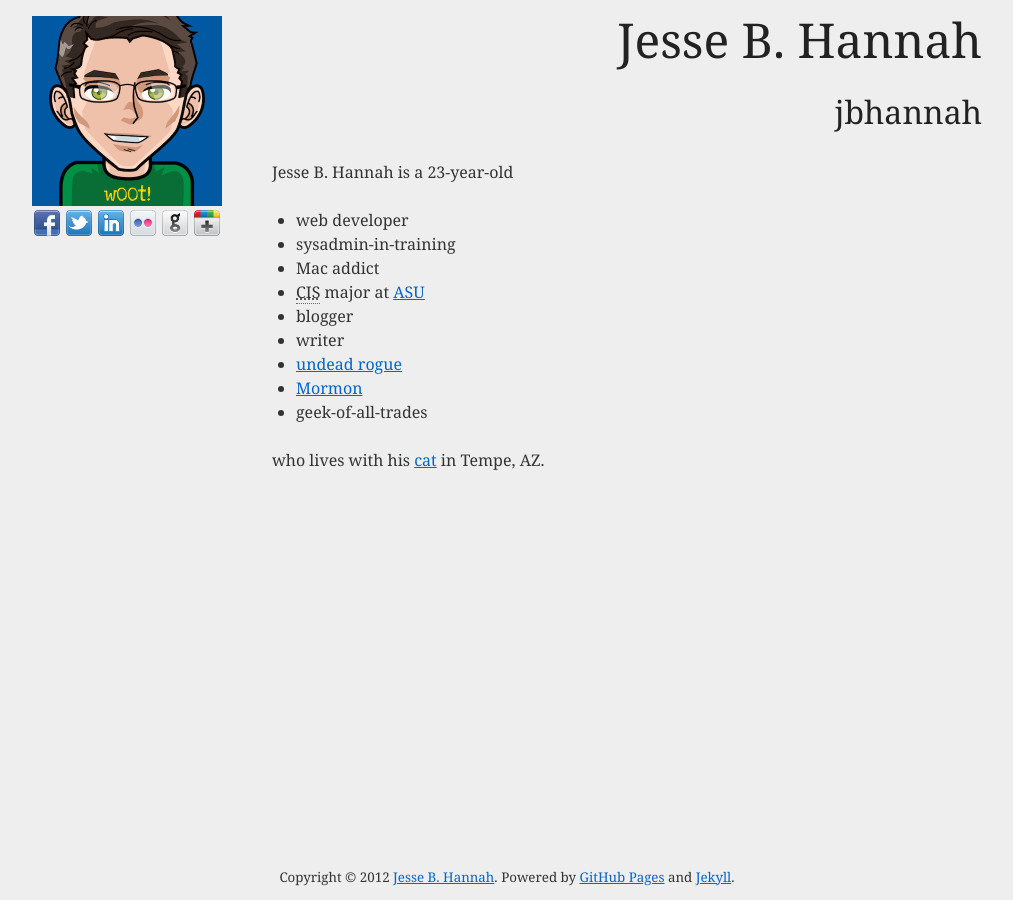
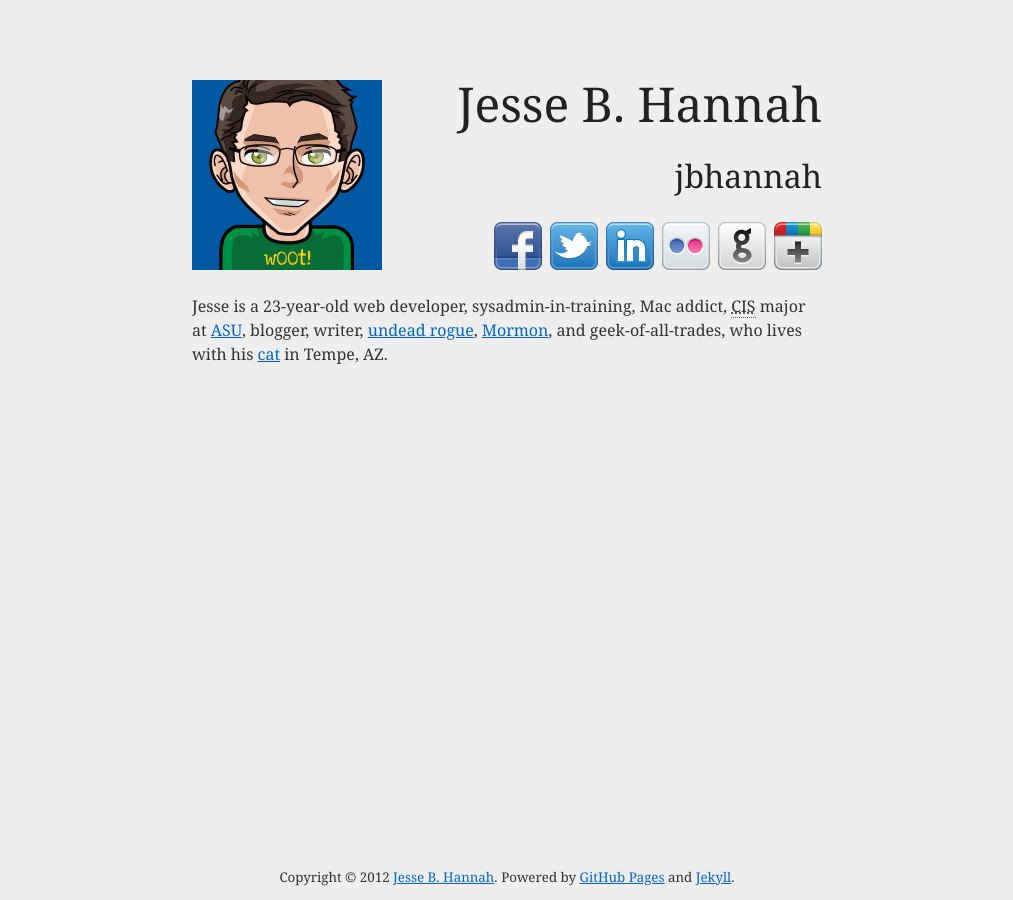
Before and after one commit to jbhannah/jbhannah.net-jekyll, a Jekyll site: the page built from index.md, in a window 1280 px wide. Shown: the whole page, without its empty margins (133-1146 px from the left). Built offline with Jekyll 4.4.1, drawn with Linux system fonts in a browser that asks for light colours; nearby versions of some CDN libraries; some web fonts are replaced.

Commit message:
Index page styling

```diff
--- a/css/screen.css
+++ b/css/screen.css
@@ -1420,3 +1420,137 @@ body footer#footer {
   text-align: center;
   font-size: smaller;
 }
+
+/* line 3, ../sass/partials/_index.scss */
+body.index div#root div#root_header {
+  padding-top: 5em;
+}
+/* line 7, ../sass/partials/_index.scss */
+body.index div#root div#main {
+  display: inline;
+  float: left;
+  margin-right: 0;
+  width: 630px;
+  padding-left: 160px;
+  padding-right: 160px;
+}
+/* line 147, ../../../.rvm/gems/ruby-1.9.3-p194@jbhannah.github.com/gems/compass-0.13.alpha.0/frameworks/blueprint/stylesheets/blueprint/_grid.scss */
+* html body.index div#root div#main {
+  overflow-x: hidden;
+}
+/* line 12, ../sass/partials/_index.scss */
+body.index div#root div#main header#header {
+  display: inline;
+  float: left;
+  margin-right: 0;
+  width: 630px;
+  height: 190px;
+  margin-bottom: 1.5em;
+}
+/* line 147, ../../../.rvm/gems/ruby-1.9.3-p194@jbhannah.github.com/gems/compass-0.13.alpha.0/frameworks/blueprint/stylesheets/blueprint/_grid.scss */
+* html body.index div#root div#main header#header {
+  overflow-x: hidden;
+}
+/* line 18, ../sass/partials/_index.scss */
+body.index div#root div#main header#header hgroup#site_title {
+  display: inline;
+  float: left;
+  margin-right: 0;
+  width: 430px;
+  padding-left: 200px;
+}
+/* line 147, ../../../.rvm/gems/ruby-1.9.3-p194@jbhannah.github.com/gems/compass-0.13.alpha.0/frameworks/blueprint/stylesheets/blueprint/_grid.scss */
+* html body.index div#root div#main header#header hgroup#site_title {
+  overflow-x: hidden;
+}
+/* line 24, ../sass/partials/_index.scss */
+body.index div#root div#main section#content {
+  display: inline;
+  float: left;
+  margin-right: 0;
+  width: 630px;
+}
+/* line 147, ../../../.rvm/gems/ruby-1.9.3-p194@jbhannah.github.com/gems/compass-0.13.alpha.0/frameworks/blueprint/stylesheets/blueprint/_grid.scss */
+* html body.index div#root div#main section#content {
+  overflow-x: hidden;
+}
+/* line 29, ../sass/partials/_index.scss */
+body.index div#root aside#sidebar {
+  display: inline;
+  float: left;
+  margin-right: 0;
+  width: 630px;
+  display: inline;
+  float: left;
+  position: relative;
+  margin-left: -790px;
+  position: relative;
+}
+/* line 147, ../../../.rvm/gems/ruby-1.9.3-p194@jbhannah.github.com/gems/compass-0.13.alpha.0/frameworks/blueprint/stylesheets/blueprint/_grid.scss */
+* html body.index div#root aside#sidebar {
+  overflow-x: hidden;
+}
+/* line 35, ../sass/partials/_index.scss */
+body.index div#root aside#sidebar nav#social_menu {
+  display: inline;
+  float: left;
+  margin-right: 0;
+  width: 430px;
+  clear: none;
+  position: absolute;
+  bottom: 0;
+}
+/* line 147, ../../../.rvm/gems/ruby-1.9.3-p194@jbhannah.github.com/gems/compass-0.13.alpha.0/frameworks/blueprint/stylesheets/blueprint/_grid.scss */
+* html body.index div#root aside#sidebar nav#social_menu {
+  overflow-x: hidden;
+}
+/* line 42, ../sass/partials/_index.scss */
+body.index div#root aside#sidebar nav#social_menu ul {
+  margin: 0;
+  padding: 0;
+  border: 0;
+  overflow: hidden;
+  *zoom: 1;
+  float: right;
+}
+/* line 60, ../../../.rvm/gems/ruby-1.9.3-p194@jbhannah.github.com/gems/compass-0.13.alpha.0/frameworks/compass/stylesheets/compass/typography/lists/_horizontal-list.scss */
+body.index div#root aside#sidebar nav#social_menu ul li {
+  list-style-image: none;
+  list-style-type: none;
+  margin-left: 0;
+  white-space: nowrap;
+  display: inline;
+  float: left;
+  padding-left: 4px;
+  padding-right: 4px;
+}
+/* line 48, ../../../.rvm/gems/ruby-1.9.3-p194@jbhannah.github.com/gems/compass-0.13.alpha.0/frameworks/compass/stylesheets/compass/typography/lists/_horizontal-list.scss */
+body.index div#root aside#sidebar nav#social_menu ul li:first-child, body.index div#root aside#sidebar nav#social_menu ul li.first {
+  padding-left: 0;
+}
+/* line 49, ../../../.rvm/gems/ruby-1.9.3-p194@jbhannah.github.com/gems/compass-0.13.alpha.0/frameworks/compass/stylesheets/compass/typography/lists/_horizontal-list.scss */
+body.index div#root aside#sidebar nav#social_menu ul li:last-child {
+  padding-right: 0;
+}
+/* line 50, ../../../.rvm/gems/ruby-1.9.3-p194@jbhannah.github.com/gems/compass-0.13.alpha.0/frameworks/compass/stylesheets/compass/typography/lists/_horizontal-list.scss */
+body.index div#root aside#sidebar nav#social_menu ul li.last {
+  padding-right: 0;
+}
+/* line 48, ../sass/partials/_index.scss */
+body.index div#root aside#sidebar nav#social_menu ul li:first-child {
+  padding-left: 0;
+}
+/* line 52, ../sass/partials/_index.scss */
+body.index div#root aside#sidebar nav#social_menu ul li:last-child {
+  padding-right: 0;
+}
+/* line 56, ../sass/partials/_index.scss */
+body.index div#root aside#sidebar nav#social_menu ul li a {
+  display: block;
+  height: 48px;
+  width: 48px;
+}
+/* line 61, ../sass/partials/_index.scss */
+body.index div#root aside#sidebar nav#social_menu ul li a img.social_icon {
+  width: 48px;
+}
--- a/index.md
+++ b/index.md
@@ -3,18 +3,16 @@ layout: default
 body_class: index
 ---
 
-{{ site.name }} is a 23-year-old
-
-*  web developer
-*  sysadmin-in-training
-*  Mac addict
-*  CIS major at [ASU](http://www.asu.edu/)
-*  blogger
-*  writer
-*  [undead rogue](http://us.battle.net/wow/en/character/earthen-ring/Adarystus/)
-*  [Mormon](https://mormonorg.lds.org/me/18K9/)
-*  geek-of-all-trades
-
+Jesse is a 23-year-old
+web developer,
+sysadmin-in-training,
+Mac addict,
+CIS major at [ASU](http://www.asu.edu/),
+blogger,
+writer,
+[undead rogue](http://us.battle.net/wow/en/character/earthen-ring/Adarystus/),
+[Mormon](https://mormonorg.lds.org/me/18K9/), and
+geek-of-all-trades,
 who lives with his [cat](http://www.flickr.com/photos/jbhannah/sets/72157626784508774/) in Tempe, AZ.
 
 *[CIS]: Computer Information Systems
--- a/sass/screen.scss
+++ b/sass/screen.scss
@@ -96,3 +96,5 @@ body {
     font-size: smaller;
   }
 }
+
+@import 'partials/index';
```
Also changed, not shown: sass/partials/_index.scss (added, +70 -0 lines).
